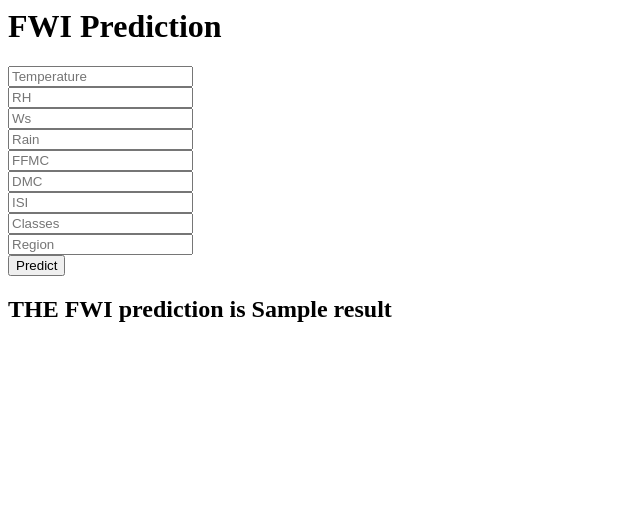
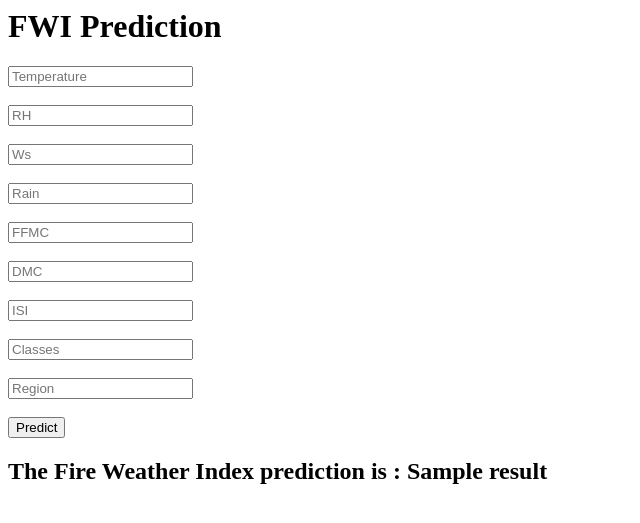
Before and after one commit to comfazil/Forest-fire, a Flask app: template templates/home.html in a window 1280 px wide. Shown: the top 523 px of the page, without its empty margins (0-640 px from the left). Run offline with Flask 3, Linux system fonts and the light colour scheme; the template is opened without the code that fills it: most values are stand-ins (such as "Sample title", 1, 10 or a date in 2020); parts of the project's set-up code (start-up, migrations or seed data) failed here and were passed over.

Commit message:
Update home.html

```diff
--- a/templates/home.html
+++ b/templates/home.html
@@ -6,21 +6,29 @@
         <!-- Main Input For Receiving Query to our ML -->
        <form action="{{ url_for('predict_datapoint')}}" method="post">
          <input type="text" name="Temperature" placeholder="Temperature" required="required" /><br>
+           <br>
            <input type="text" name="RH" placeholder="RH" required="required" /><br>
+           <br>
            <input type="text" name="Ws" placeholder="Ws" required="required" /><br>
+           <br>
            <input type="text" name="Rain" placeholder="Rain" required="required" /><br>
+           <br>
            <input type="text" name="FFMC" placeholder="FFMC" required="required" /><br>
+           <br>
            <input type="text" name="DMC" placeholder="DMC" required="required" /><br>
+           <br>
            <input type="text" name="ISI" placeholder="ISI" required="required" /><br>
+           <br>
            <input type="text" name="Classes" placeholder="Classes" required="required" /><br>
+           <br>
            <input type="text" name="Region" placeholder="Region" required="required" /><br>
-
+           <br>
 
 
            <button type="submit" class="btn btn-primary btn-block btn-large">Predict</button>
        </form>
     <h2>
-       THE FWI prediction is {{result}}
+       The Fire Weather Index prediction is : {{result}}
     </h2>
    <body>
 </html>
```
